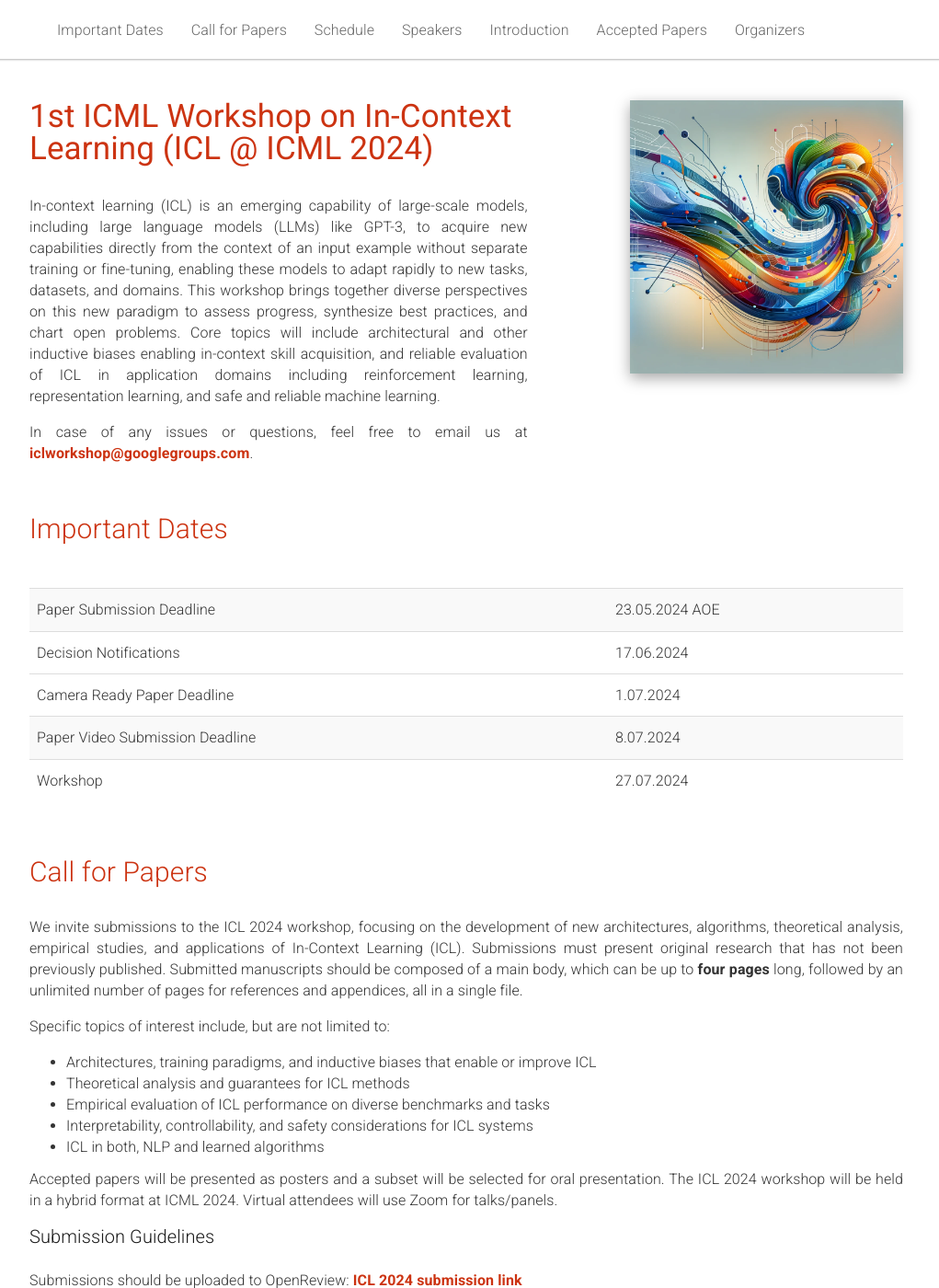
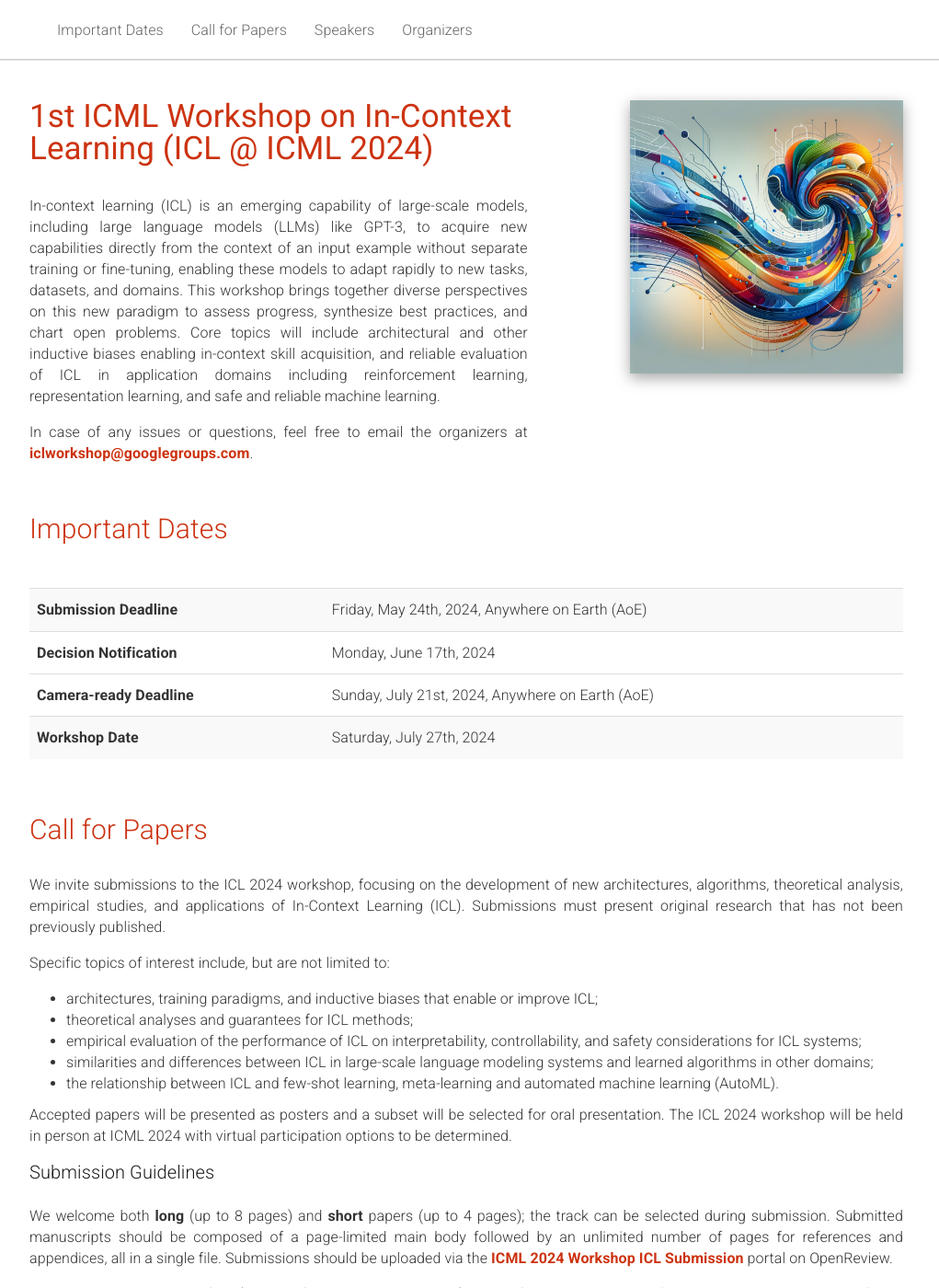
Before and after one commit to iclworkshop/iclworkshop.github.io, a Jekyll site: the page built from _pages/home.md, in a window 1280 px wide and 1400 px high. Shown: the whole window at 92% size, without its empty margins (133-1154 px from the left). Built offline with Jekyll 4.4.1, drawn with Linux system fonts in a browser that asks for light colours; some of the changed text lies outside the part shown.

Commit message:
tuning calls; formatting

```diff
--- a/_includes/header.html
+++ b/_includes/header.html
@@ -15,12 +15,9 @@
       <ul class="nav navbar-nav">
         <li><a href="#dates">Important Dates</a></li>
         <li><a href="#cfp">Call for Papers </a></li>
-        <li><a href="#schedule">Schedule</a></li>
+        <!--<li><a href="#schedule">Schedule</a></li>-->
         <li><a href="#speakers">Speakers</a></li>
         <!--li><a href="#accepted">Accepted Papers</a></li-->
-        <li><a href="#intro">Introduction</a></li>
-        <!--<li><a href="#mindmatch">Mind Match Program</a></li>-->
-        <li><a href="#accepted">Accepted Papers</a></li>
         <li><a href="#organizers">Organizers</a></li>
         <!-- <li><a href="#sponsors">Sponsors</a></li> -->
       </ul>
--- a/_pages/home.md
+++ b/_pages/home.md
@@ -17,7 +18,7 @@ acknowledgements: ""
 In-context learning (ICL) is an emerging capability of large-scale models, including large language models (LLMs) like GPT-3, to acquire new capabilities directly from the context of an input example without separate training or fine-tuning, enabling these models to adapt rapidly to new tasks, datasets, and domains. This workshop brings together diverse perspectives on this new paradigm to assess progress, synthesize best practices, and chart open problems. Core topics will include architectural and other inductive biases enabling in-context skill acquisition, and reliable evaluation of ICL in application domains including reinforcement learning, representation learning, and safe and reliable machine learning.
     </p>
     <p>
-      In case of any issues or questions, feel free to email us at <a href="mailto:iclworkshop@googlegroups.com" class="red">iclworkshop@googlegroups.com</a>.
+      In case of any issues or questions, feel free to email the organizers at <a href="mailto:iclworkshop@googlegroups.com" class="red">iclworkshop@googlegroups.com</a>.
     </p>
   </div>
   <div class="col-md-1 hidden-xs">
@@ -163,7 +164,6 @@ In-context learning (ICL) is an emerging capability of large-scale models, inclu
 </div>
 -->
 
-
 <div class="row" id="dates">
   <div class="col-xs-12">
     <h2>Important Dates</h2>
@@ -176,28 +176,31 @@ In-context learning (ICL) is an emerging capability of large-scale models, inclu
     <table class="table table-striped">
       <tbody>
         <tr>
-          <td>Paper Submission Deadline</td> <!-- Neurips Main Conference Full Paper Submission Deadline	May 22 '24 08:00 PM UTC            -->
-          <td>23.05.2024 AOE</td>
+          <!-- Neurips Main Conference Full Paper Submission Deadline	May 22 '24 08:00 PM UTC            -->
+          <td><b>Submission Deadline</b></td>
+          <td>Friday, May 24th, 2024, Anywhere on Earth (AoE)</td>
         </tr>
         <tr>
-          <td>Decision Notifications</td>
-          <td>17.06.2024</td>
+          <td><b>Decision Notification</b></td>
+          <td>Monday, June 17th, 2024</td>
         </tr>
         <tr>
 <!--          <td>Deadline for complimentary registration applications</td>
           <td>10.03.2024</td>-->
         </tr>
         <tr>
-          <td>Camera Ready Paper Deadline </td> <!--         & complimentary registration notifications -->
-          <td>1.07.2024</td>
+          <td><b>Camera-ready Deadline</b></td> <!--         & complimentary registration notifications -->
+          <td>Sunday, July 21st, 2024, Anywhere on Earth (AoE)</td>
         </tr>
+        <!-- Need to determine if ICML supports videos for workshops.
         <tr>
           <td>Paper Video Submission Deadline</td>
           <td>8.07.2024</td>
         </tr>
+        -->
         <tr>
-          <td>Workshop</td>
-          <td>27.07.2024</td>
+          <td><b>Workshop Date</b></td>
+          <td>Saturday, July 27th, 2024</td>
         </tr>
       </tbody>
     </table>
@@ -213,32 +216,45 @@ In-context learning (ICL) is an emerging capability of large-scale models, inclu
   </div>
 </div>
 
-
 <div class="row">
   <div class="col-xs-12">
-        <p>We invite submissions to the ICL 2024 workshop, focusing on the development of new architectures, algorithms, theoretical analysis, empirical studies, and applications of In-Context Learning (ICL). Submissions must present original research that has not been previously published. Submitted manuscripts should be composed of a main body, which can be up to <b>four pages</b> long, followed by an unlimited number of pages for references and appendices, all in a single file.
+        <p>
+            We invite submissions to the ICL 2024 workshop, focusing on the development of new architectures, algorithms, theoretical analysis, empirical studies, and applications of In-Context Learning (ICL). Submissions must present original research that has not been previously published.
         </p>
         <p>Specific topics of interest include, but are not limited to:</p>
         <ul>
-          <li>Architectures, training paradigms, and inductive biases that enable or improve ICL</li>
-          <li>Theoretical analysis and guarantees for ICL methods</li>
-          <li>Empirical evaluation of ICL performance on diverse benchmarks and tasks</li>
-          <li>Interpretability, controllability, and safety considerations for ICL systems</li>
-          <li>ICL in both, NLP and learned algorithms</li>
+<li>architectures, training paradigms, and inductive biases that enable or improve ICL;</li>
+<li>theoretical analyses and guarantees for ICL methods;</li>
+<li>empirical evaluation of the performance of ICL on interpretability, controllability, and safety considerations for ICL systems;</li>
+<li>similarities and differences between ICL in large-scale language modeling systems and learned algorithms in other domains;</li>
+<li>the relationship between ICL and few-shot learning, meta-learning and automated machine learning (AutoML).</li>
         </ul>
-        <p>Accepted papers will be presented as posters and a subset will be selected for oral presentation. The ICL 2024 workshop will be held in a hybrid format at ICML 2024. Virtual attendees will use Zoom for talks/panels.</p>
+        <p>Accepted papers will be presented as posters and a subset will be selected for oral presentation. The ICL 2024 workshop will be held in person at ICML 2024 with virtual participation options to be determined.
+</p>
         <h3>Submission Guidelines</h3>
         <br />
         <p>
-          Submissions should be uploaded to OpenReview: <a class="red" href="https://openreview.net/group?id=ICML.cc/2024/Workshop/ICL">ICL 2024 submission link</a>
+        We welcome both <b>long</b> (up to 8 pages) and <b>short</b> papers (up to 4 pages); the track can be selected during submission.
+        Submitted manuscripts should be composed of a page-limited main body followed by an unlimited number of pages for references and appendices, all in a single file.
+          Submissions should be uploaded via the <a class="red" href="https://openreview.net/group?id=ICML.cc/2024/Workshop/ICL">ICML 2024 Workshop ICL Submission</a> portal on OpenReview.
         </p>
-        <p>Paper templates and style files can be found <a href="https://www.overleaf.com/read/mcmwbswdxwgq#4ee6ba">here</a>. (adapted from the ICML template). Submissions must follow the template and style, be properly <b>anonymized (for double-blind review)</b>, and not exceed the page limits (excluding references and appendices). We will <b>have non-archival proceedings</b>, but will share accepted papers on OpenReview. We encourage including code in papers, though we ask to anonymize the code along with the submission.</p>
+        <p>Paper templates and style files (adapted from the ICML template) can be found in <a class="red" href="https://www.overleaf.com/read/mcmwbswdxwgq#4ee6ba">this Overleaf template</a>. Submissions must follow the template and style, be properly <b>anonymized (for double-blind review)</b>, and not exceed the page limits for the specified track (excluding references and appendices). We will <b>have non-archival proceedings</b>, but will share accepted papers and their reviews on OpenReview. We encourage including code in papers, though we ask to anonymize the code along with the submission.</p>
         <h3>Dual Submission Policy</h3>
         <br />
-        <p>We accept submissions that are currently under review or recently published in other venues. However, as per ICML guidelines, we do not accept works accepted for publication in another archival venue as of the date of the workshop deadline. A work accepted at ICML 2024 can thus not be concurrently submitted at the workshop, but a paper under review at NeurIPS 2024 would be eligible.</p>
+        <p>We accept submissions that are currently under review or recently published in other venues. However, as per ICML guidelines, we do not accept works accepted for publication in another archival venue as of the date of the workshop deadline. A work accepted at ICML 2024 can thus <b>not</b> be concurrently submitted at the workshop, but a paper under review at NeurIPS 2024 would be eligible.</p>
+        <h3>Author-Reviewer Policy</h3>
+        <br />
+        <p>
+The workshop program committee plays an important role in identifying and giving feedback on up-and-coming work that would most benefit from discussion and visibility at the workshop.
+To sustain our review and program selection processes, we require <b>at least one author of each submitted paper to participate as a reviewer</b> for the ICL 2024 workshop (identified in the OpenReview submission form).
+</p>
+        <p>
+We will ask each reviewer to evaluate 1–2 submissions starting the week of Monday, May 27th. All reviews will be due no later than Friday, June 7th, anywhere on earth, to enable us to notify authors on time. Our active review period is thus between <b>May 27th and June 7th</b>.
+</p>
         <h3>Call for Reviewers</h3>
         <br />
-        <p>If you are interested in reviewing papers for the workshop, we invite you to nominate yourself and/or others to serve on the program committee. Please fill out <a href="https://forms.gle/j8jSDxMEVmTHKqfr5">this form</a></p>
+        <p>If you are interested in reviewing papers for the workshop outside of the author-reviewer requirements, we invite you to nominate yourself and/or others to serve on the program committee by filling out the <a class="red" href="https://forms.gle/j8jSDxMEVmTHKqfr5">reviewer nomination form
+</a>.</p>
   </div>
 </div>
 
@@ -259,7 +275,7 @@ In-context learning (ICL) is an emerging capability of large-scale models, inclu
     </a>
     <div class="people-name">
       <a href="https://ekinakyurek.github.io">Ekin Akyürek</a>
-      <h6>MIT</h6>
+      <h6>Massachusetts Institute of Technology</h6>
     </div>
   </div>
   <div class="col-xs-6 col-lg-4 people">
@@ -310,8 +326,6 @@ In-context learning (ICL) is an emerging capability of large-scale models, inclu
       <h6>Google Research</h6>
     </div>
   </div>
-
-
 
 </div>
 <br/>
@@ -385,10 +399,12 @@ In-context learning (ICL) is an emerging capability of large-scale models, inclu
       <h6>University of Freiburg</h6>
     </div>
   </div>
+<br/>
 </div>
 
+<!--
 <br/>
-<br/>
+<hr />
 <div class="row" id="accepted">
   <div class="col-xs-12">
     <h2>Accepted papers</h2>
@@ -398,16 +414,16 @@ In-context learning (ICL) is an emerging capability of large-scale models, inclu
 <div class="row">
 <div class="col-md-12">
     <br/>
-    <p> Camera-ready versions of all the papers will be available on <a href="https://openreview.net/group?id=ICML.cc/2024/Workshop/ICL"> OpenReview </a> </p>
+    <p>
+         Camera-ready versions of accepted papers will be available on <a href="https://openreview.net/group?id=ICML.cc/2024/Workshop/ICL"> OpenReview </a> after the review process has concluded.</p>
     </div>
   <div class="col-md-12">
     <ol>
 
-
 </ol>
   </div>
 </div>
-
+-->
 
 <!--
 <div class="row">
@@ -424,6 +440,13 @@ In-context learning (ICL) is an emerging capability of large-scale models, inclu
 </div>
 --->
 
+<br/>
+<br/>
+<hr />
 <div class="text-center p-3" style="background-color: rgba(0, 0, 0, 0)">
-    <h6>Website theme originally inspired from the <a href="https://github.com/vigilworkshop/vigilworkshop.github.io">VIGIL workshop</a>, stolen from the <a href="https://github.com/sslrlworkshop/sslrlworkshop.github.io">SSL-RL workshop</a>. </h6>
-  </div>
+    <h6>
+        Website theme adapted from the <a href="https://github.com/sslrlworkshop/sslrlworkshop.github.io">SSL-RL workshop</a>
+        which was adapted from the <a href="https://github.com/vigilworkshop/vigilworkshop.github.io">VIGIL workshop</a>.
+    </h6>
+    <br>
+</div>
--- a/static/css/main.css
+++ b/static/css/main.css
@@ -148,7 +148,7 @@ pre {
 }
 
 .people-name {
-  margin: 5px 0 10px;
+  margin: 10px 0 30px;
 }
 
 .people-name a{
```
Also changed, not shown: other parts of _pages/home.md (+6 -5 lines).
